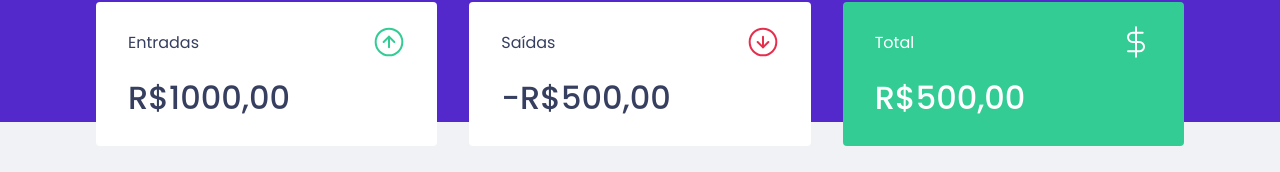
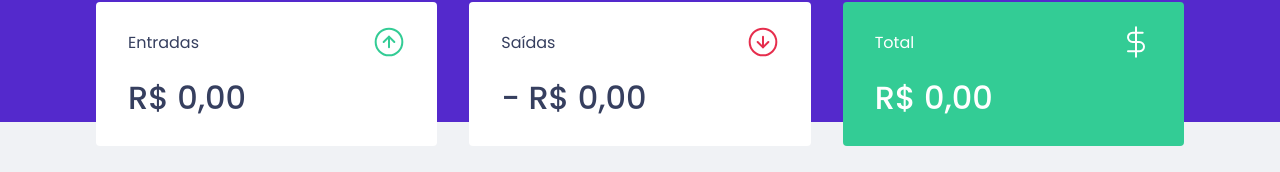
Before and after one commit to martinsgabriel1956/dtmoney-ignite, a React (Create React App) app: page / in a window 1280 px wide. Shown: the part 118-290 px from the top of the page. Built offline with nearby package versions, Linux system fonts and the light colour scheme; no server answers; what miragejs would draw is missing.

Commit message:
feat: calculating summary

```diff
--- a/src/components/Summary/index.tsx
+++ b/src/components/Summary/index.tsx
@@ -1,4 +1,4 @@
-import { useContext } from 'react';
+import { useContext } from "react";
 
 import { Container } from "./styles";
 
@@ -10,7 +10,26 @@ import { TransactionsContext } from "../../TransactionsContext";
 export function Summary() {
   const { transactions } = useContext(TransactionsContext);
 
-  console.log(transactions);
+  const summary = transactions.reduce(
+    (acc, transaction) => {
+      if (transaction.type === "deposit") {
+        acc.deposits += transaction.amount;
+        acc.total += transaction.amount;
+      } else {
+        acc.withdrawals += transaction.amount;
+        acc.total -= transaction.amount;
+      }
+
+      return acc;
+    },
+    {
+      deposits: 0,
+      withdrawals: 0,
+      total: 0,
+    }
+  );
+
+  const { deposits, total, withdrawals } = summary;
 
   return (
     <Container>
@@ -19,21 +38,37 @@ export function Summary() {
           <p>Entradas</p>
           <img src={incomeImg} alt="Entradas" />
         </header>
-        <strong>R$1000,00</strong>
+        <strong>
+          {new Intl.NumberFormat("pt-BR", {
+            style: "currency",
+            currency: "BRL",
+          }).format(deposits)}
+        </strong>
       </div>
       <div>
         <header>
           <p>Saídas</p>
           <img src={outcomeImg} alt="" />
         </header>
-        <strong>-R$500,00</strong>
+        <strong>
+          -{" "}
+          {new Intl.NumberFormat("pt-BR", {
+            style: "currency",
+            currency: "BRL",
+          }).format(withdrawals)}
+        </strong>
       </div>
       <div className="highlight-bg">
         <header>
           <p>Total</p>
           <img src={totalImg} alt="" />
         </header>
-        <strong>R$500,00</strong>
+        <strong>
+          {new Intl.NumberFormat("pt-BR", {
+            style: "currency",
+            currency: "BRL",
+          }).format(total)}
+        </strong>
       </div>
     </Container>
   );
```
